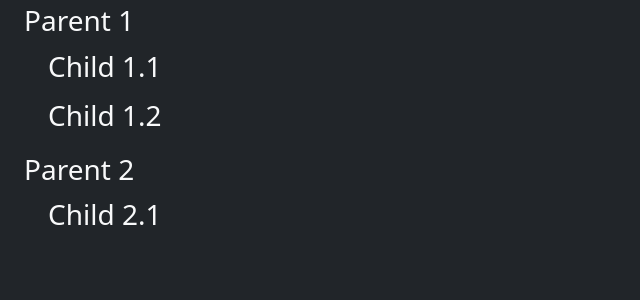
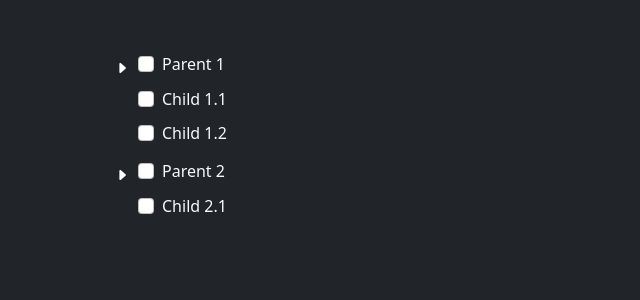
Before and after one commit to bunnyBites/checked-tree, a React (Vite) app: page / in a window 1280 px wide. Shown: the top 300 px of the page, without its empty margins (0-640 px from the left). Built offline with nearby package versions, Linux system fonts and the light colour scheme.

Commit message:
1. add bootstrap icons. 2. add functionality to expand and collapse node. 3. add functionality to expand node on clicking checkbox

```diff
--- a/index.html
+++ b/index.html
@@ -6,6 +6,10 @@
     <meta name="viewport" content="width=device-width, initial-scale=1.0" />
     <!-- bootstrap css -->
     <link href="https://cdn.jsdelivr.net/npm/bootstrap@5.0.2/dist/css/bootstrap.min.css" rel="stylesheet" integrity="sha384-EVSTQN3/azprG1Anm3QDgpJLIm9Nao0Yz1ztcQTwFspd3yD65VohhpuuCOmLASjC" crossorigin="anonymous">
+
+    <!-- bootstrap icons -->
+    <link rel="stylesheet" href="https://cdn.jsdelivr.net/npm/bootstrap-icons@1.11.3/font/bootstrap-icons.min.css">
+
     <title>Vite + React + TS</title>
   </head>
   <body>
--- a/package.json
+++ b/package.json
@@ -10,6 +10,7 @@
     "preview": "vite preview"
   },
   "dependencies": {
+    "clsx": "^2.1.1",
     "react": "^18.3.1",
     "react-dom": "^18.3.1"
   },
--- a/src/App.tsx
+++ b/src/App.tsx
@@ -1,11 +1,15 @@
-import { TreeDisplay } from "./components/treeDisplay/TreeDisplay.component"
-import { TREE_DISPLAY_MOCK } from "./data/constants/treeDisplay/TreeDisplay.const"
+import { TreeDisplay } from "./components/treeDisplay/TreeDisplay.component";
+import { TREE_DISPLAY_MOCK } from "./data/constants/treeDisplay/TreeDisplay.const";
 
 export const App: React.FC = () => {
   return (
     <div className="bg-dark h-100 min-vh-100 text-light">
       {/* create tree view */}
-      <TreeDisplay treeNodes={TREE_DISPLAY_MOCK} />
+      <div className="container">
+        <div className="pt-5">
+          <TreeDisplay treeNodes={TREE_DISPLAY_MOCK} />
+        </div>
+      </div>
     </div>
-  )
-}
+  );
+};
--- a/src/components/treeDisplay/TreeDisplay.component.tsx
+++ b/src/components/treeDisplay/TreeDisplay.component.tsx
@@ -14,7 +14,9 @@ export const TreeDisplay: React.FC<TreeDisplayPropsVO> = (
     <>
       {treeNodes.map((node) => (
         <div key={node.id}>
-          <TreeDisplayView currentNode={{ ...node }} />
+          <TreeDisplayView
+            currentNode={{ ...node }}
+          />
         </div>
       ))}
     </>
--- a/src/components/treeDisplay/TreeDisplay.component.view.tsx
+++ b/src/components/treeDisplay/TreeDisplay.component.view.tsx
@@ -1,4 +1,5 @@
-import React from "react";
+import React, { useState } from "react";
+import clsx from "clsx";
 import { TreeNodeVO } from "../../data/model/treeDisplay/TreeDisplay.model";
 import { TreeDisplay } from "./TreeDisplay.component";
 
@@ -10,11 +11,54 @@ export const TreeDisplayView: React.FC<TreeDisplayViewPropsVO> = (
   props: TreeDisplayViewPropsVO
 ) => {
   const { currentNode } = props;
+  const [isExpandNode, setIsExpandNode] = useState<boolean>(true);
+
+  const renderCheckboxInput = () => (
+    <div
+      className={clsx("form-check", {
+        "ms-2": !currentNode.children.length,
+      })}
+    >
+      <input
+        className="form-check-input"
+        type="checkbox"
+        value=""
+        id={`${currentNode.id}-checkbox`}
+        onChange={() => setIsExpandNode(true)}
+      />
+      <label
+        className="form-check-label"
+        htmlFor={`${currentNode.id}-checkbox`}
+      >
+        {currentNode.name}
+      </label>
+    </div>
+  );
+
+  const renderExpandCollapseBtn = () => (
+    <button
+      type="button"
+      onClick={() => setIsExpandNode(!isExpandNode)}
+      className="btn btn-sm btn-flush"
+    >
+      <i
+        className={clsx("bi bi-caret-down-fill text-white", {
+          "bi-caret-down-fill": isExpandNode,
+          "bi-caret-right-fill": isExpandNode,
+        })}
+      />
+    </button>
+  );
 
   return (
     <div className="ps-4 py-1">
-      <h3>{currentNode.name}</h3>
-      {!!currentNode.children.length && <TreeDisplay treeNodes={currentNode.children} />}
+      <div className="d-flex align-items">
+        {!!currentNode.children.length && renderExpandCollapseBtn()}
+        {renderCheckboxInput()}
+      </div>
+      {!!currentNode.children.length && isExpandNode && (
+        <TreeDisplay treeNodes={currentNode.children} />
+      )}
     </div>
   );
 };
```
Also changed, not shown: 1 other file (tests, documents, lock files or other folders).
